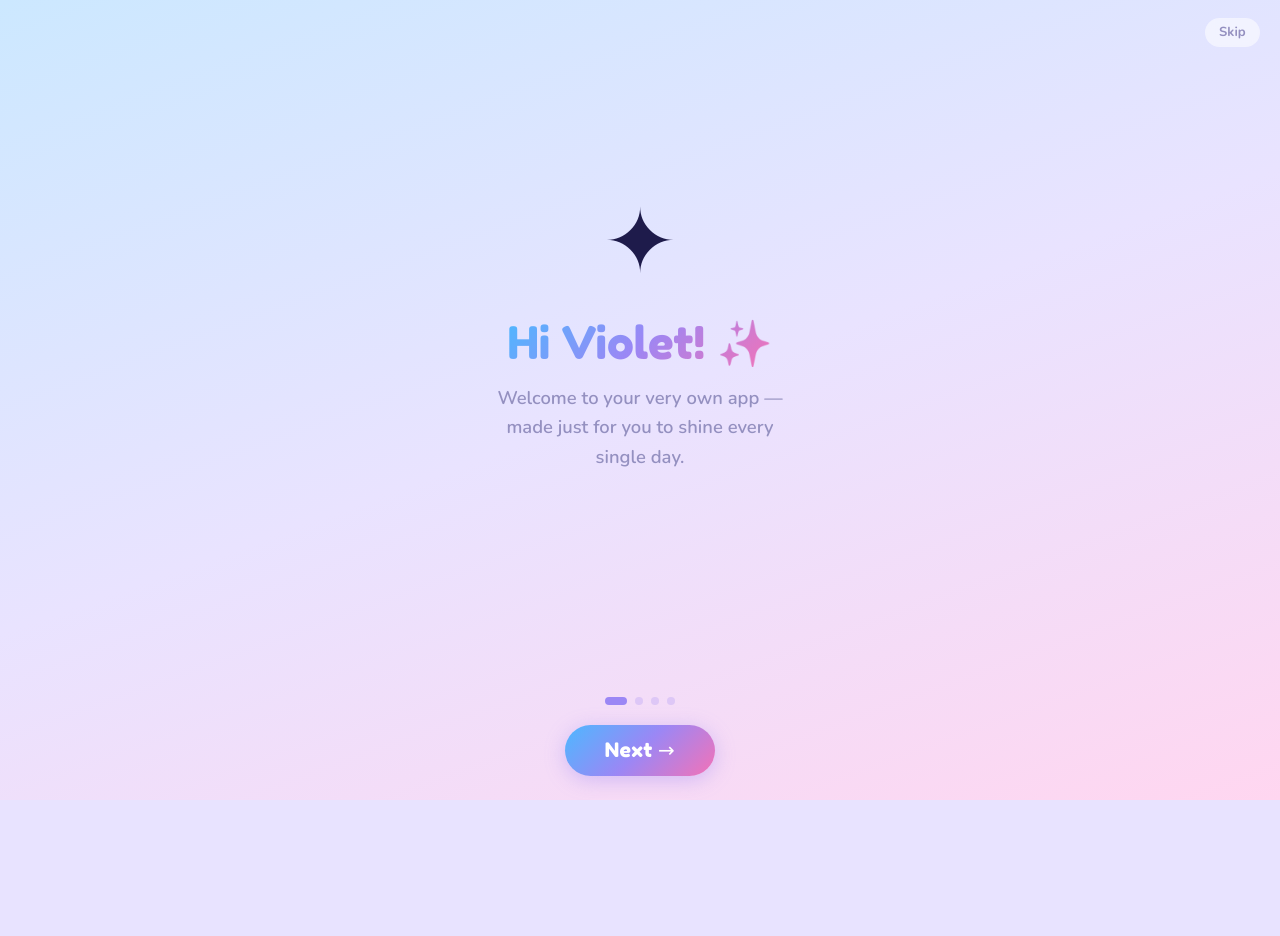
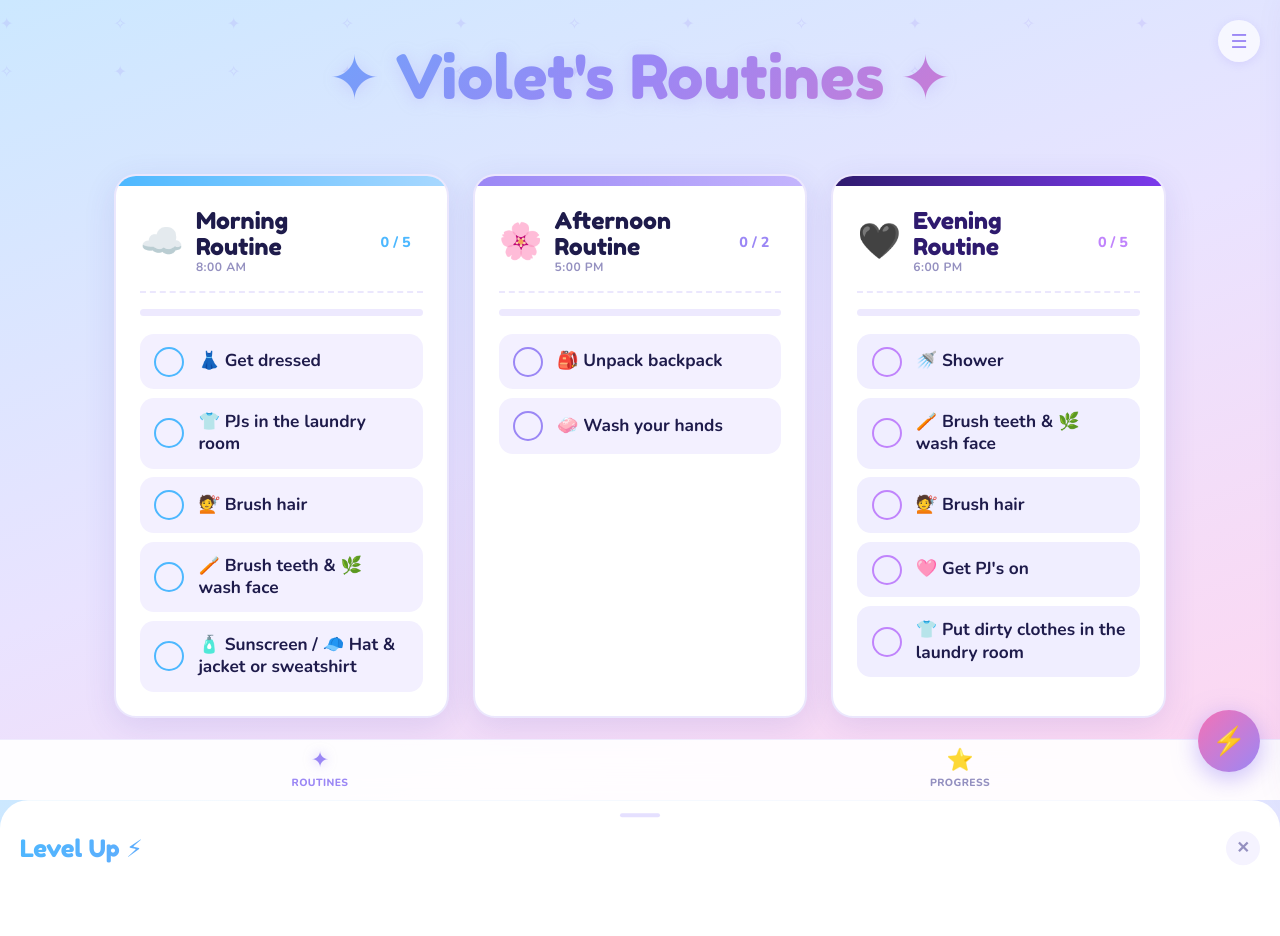
Before and after one commit to briefsubstance91/violet-routines, a Flask app: page / in a window 1280 px wide. Before the commit the page ends 800 px from the top, so only its background shows below. Run offline with Flask 3, Linux system fonts and the light colour scheme.

Commit message:
Disable welcome tour overlay while rebuilding
Co-Authored-By: Claude Sonnet 4.6 <noreply@anthropic.com>

```diff
--- a/templates/index.html
+++ b/templates/index.html
@@ -780,8 +780,8 @@
   </a>
 </nav>
 
-<!-- ── Onboarding ── -->
-<div class="ob-overlay" id="obOverlay">
+<!-- ── Onboarding (hidden) ── -->
+<div class="ob-overlay" id="obOverlay" style="display:none">
   <button class="ob-skip" ontouchend="event.preventDefault();obDone()" onclick="obDone()">Skip</button>
 
   <div class="ob-track" id="obTrack">
@@ -1085,23 +1085,9 @@
   let obCurrent = 0;
 
   function obInit() {
-    if (localStorage.getItem('violet-onboarded')) {
-      document.getElementById('obOverlay').style.display = 'none';
-      return;
-    }
-    obRender();
-    // Swipe support — attach to track only, not buttons
-    let touchX = null;
-    const track = document.getElementById('obTrack');
-    track.addEventListener('touchstart', e => { touchX = e.touches[0].clientX; }, { passive: true });
-    track.addEventListener('touchend', e => {
-      if (touchX === null) return;
-      const dx = e.changedTouches[0].clientX - touchX;
-      touchX = null;
-      if (Math.abs(dx) < 40) return;
-      if (dx < 0 && obCurrent < OB_TOTAL - 1) { obCurrent++; obRender(); }
-      if (dx > 0 && obCurrent > 0)             { obCurrent--; obRender(); }
-    }, { passive: true });
+    // Welcome tour disabled while being rebuilt — always hide
+    document.getElementById('obOverlay').style.display = 'none';
+    localStorage.setItem('violet-onboarded', '1');
   }
 
   function obRender() {
```
